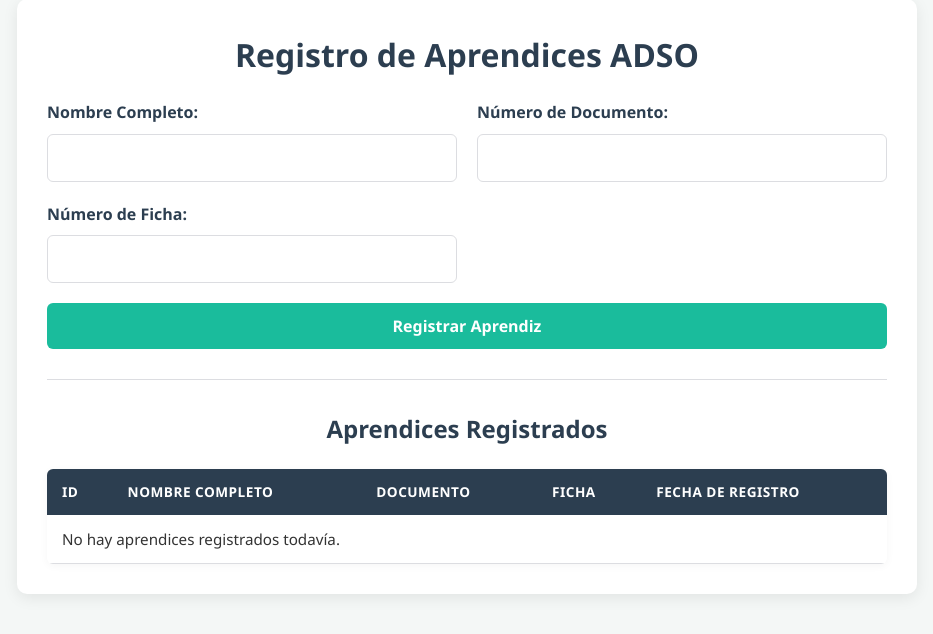
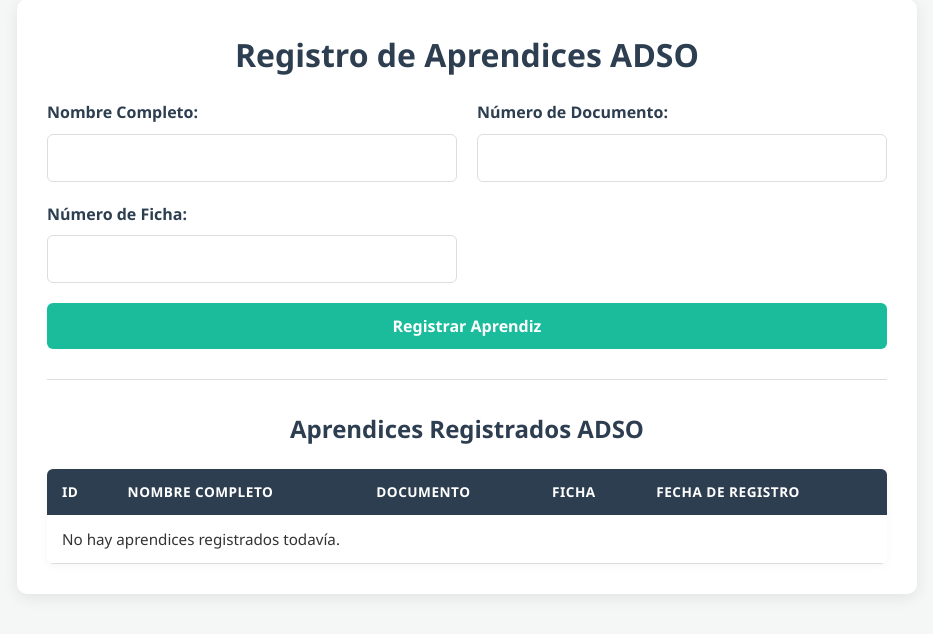
Before and after one commit to Splashscar/docker-despliegue, a Flask app: template templates/index.html in a window 1280 px wide. Shown: the part 51-685 px from the top of the page, without its empty margins (173-1106 px from the left). Run offline with Flask 3, Linux system fonts and the light colour scheme; the template is opened without the code that fills it, so the values that code supplies are empty.

Commit message:
Prueba GitHub Actions

```diff
--- a/templates/index.html
+++ b/templates/index.html
@@ -32,7 +32,7 @@
         <hr>
 
         <!-- Tabla HTML que lista los registros -->
-        <h2>Aprendices Registrados</h2>
+        <h2>Aprendices Registrados ADSO</h2>
         <table>
             <thead>
                 <tr>
```
Also changed, not shown: 1 other file.
